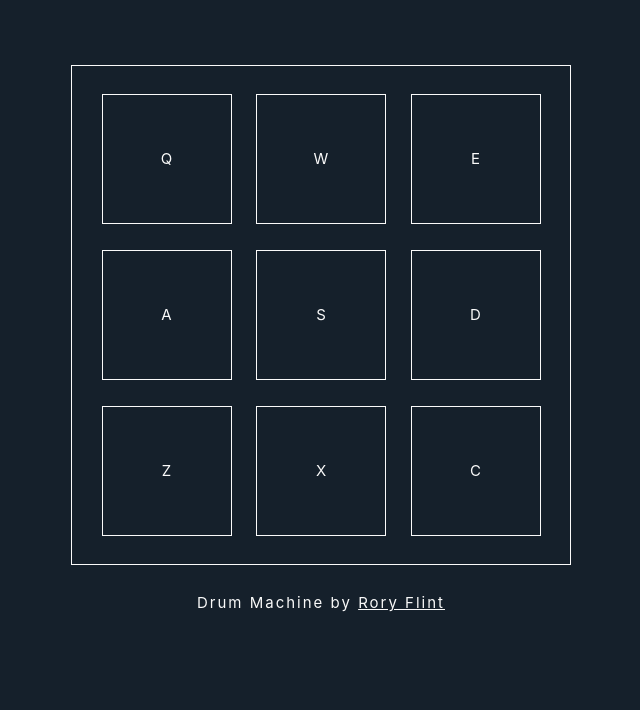
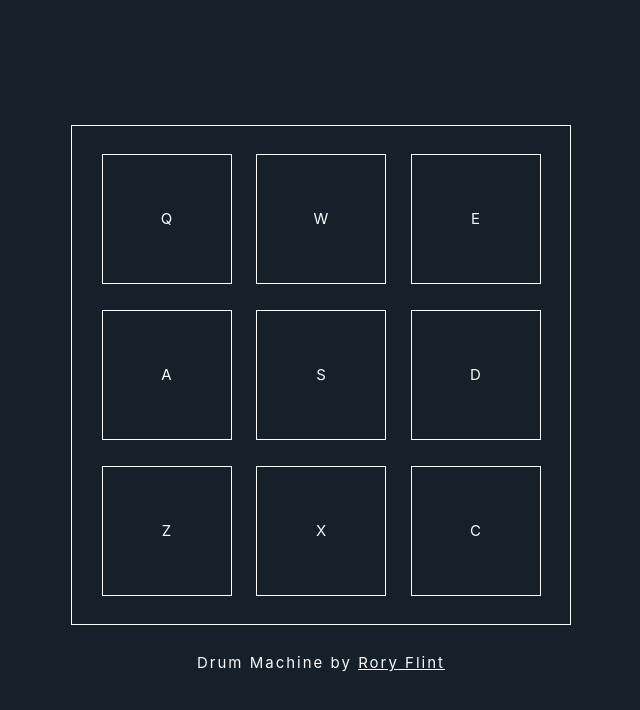
Before and after one commit to ruairidhflint/FCC-drumkit, a React (Create React App) app: page / in a window 1280 px wide. Shown: the top 710 px of the page, without its empty margins (319-959 px from the left). Built offline with nearby package versions, Linux system fonts and the light colour scheme.

Commit message:
Fix mobile view height issue

```diff
--- a/src/Styles/_appStyles.scss
+++ b/src/Styles/_appStyles.scss
@@ -1,12 +1,18 @@
 .App {
   width: 100%;
-  height: 85vh;
+  height: 100vh;
   display: flex;
   flex-direction: column;
   justify-content: center;
   align-items: center;
   font-family: -apple-system, BlinkMacSystemFont, 'Segoe UI', Roboto, Oxygen,
     Ubuntu, Cantarell, 'Open Sans', 'Helvetica Neue', sans-serif;
+}
+
+@media(max-width: 800px){
+  .App{
+    height: 85vh;
+  }
 }
 
 #drum-machine {
```
